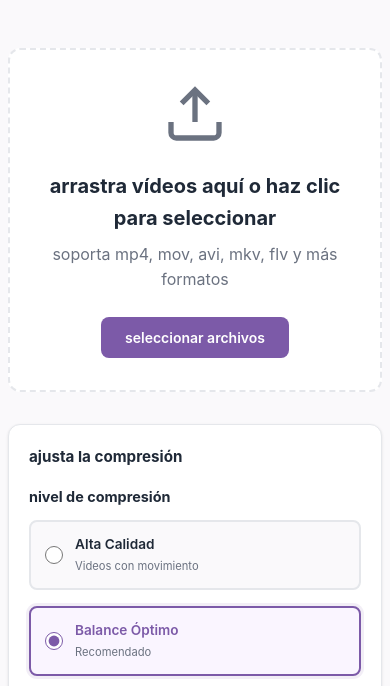
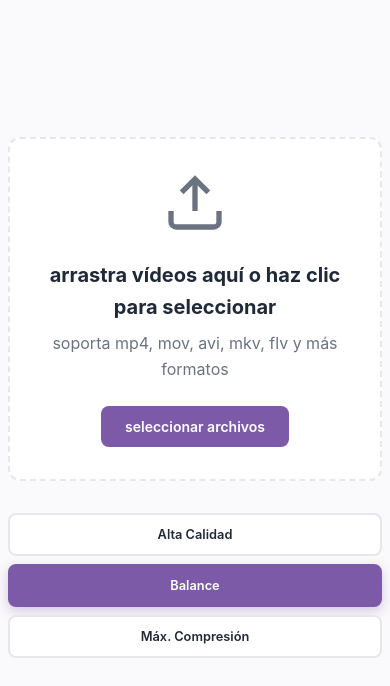
Before and after one commit to meowrhino/videoToLilVideo_DEPRECATED, a plain HTML site: page index.html in a window 390 px wide. Shown: the top 686 px of the page. Drawn offline with Linux system fonts and the light colour scheme.

Commit message:
Refactor: Simplificar interfaz a 3 botones minimalistas sin títulos ni radio buttons

```diff
--- a/index.html
+++ b/index.html
@@ -22,38 +22,10 @@
     </div>
 
     <!-- Controls -->
-    <div class="controls-panel">
-      <div class="control-card">
-        <div class="control-header">
-          <h4>ajusta la compresión</h4>
-        </div>
-        <div class="control-group">
-          <label>nivel de compresión</label>
-          <div class="quality-options">
-            <label class="quality-option">
-              <input type="radio" name="quality" value="30">
-              <span class="option-label">
-                <strong>Alta Calidad</strong>
-                <small>Videos con movimiento</small>
-              </span>
-            </label>
-            <label class="quality-option">
-              <input type="radio" name="quality" value="33" checked>
-              <span class="option-label">
-                <strong>Balance Óptimo</strong>
-                <small>Recomendado</small>
-              </span>
-            </label>
-            <label class="quality-option">
-              <input type="radio" name="quality" value="37">
-              <span class="option-label">
-                <strong>Máx. Compresión</strong>
-                <small>Videos estáticos/largos</small>
-              </span>
-            </label>
-          </div>
-        </div>
-      </div>
+    <div class="quality-buttons">
+      <button class="quality-btn" data-crf="30">Alta Calidad</button>
+      <button class="quality-btn active" data-crf="33">Balance</button>
+      <button class="quality-btn" data-crf="37">Máx. Compresión</button>
     </div>
 
     <!-- Videos Grid -->
--- a/script.js
+++ b/script.js
@@ -101,7 +101,7 @@ const videosContainer = document.getElementById('videosContainer');
 const videosList = document.getElementById('videosList');
 const videoCount = document.getElementById('videoCount');
 const downloadAllBtn = document.getElementById('downloadAllBtn');
-const qualityRadios = document.querySelectorAll('input[name="quality"]');
+const qualityButtons = document.querySelectorAll('.quality-btn');
 const uploadTitle = document.getElementById('uploadTitle');
 const uploadSubtitle = document.getElementById('uploadSubtitle');
 
@@ -953,14 +953,16 @@ function showNotification(message, type = 'info') {
   }, 3000);
 }
 
-// Actualizar CRF desde radio buttons
-function updateCRFFromRadio() {
-  const selectedRadio = document.querySelector('input[name="quality"]:checked');
-  if (selectedRadio) {
-    const crf = parseInt(selectedRadio.value);
-    state.crf = crf;
-    debugLog('[updateCRFFromRadio] CRF seleccionado:', crf);
-  }
+// Actualizar CRF desde botones
+function updateCRFFromButton(button) {
+  // Remover active de todos los botones
+  qualityButtons.forEach(btn => btn.classList.remove('active'));
+  // Agregar active al botón clickeado
+  button.classList.add('active');
+  // Actualizar CRF
+  const crf = parseInt(button.dataset.crf);
+  state.crf = crf;
+  debugLog('[updateCRFFromButton] CRF seleccionado:', crf);
 }
 
 // Event Listeners
@@ -1001,9 +1003,9 @@ downloadAllBtn.addEventListener('click', () => {
   downloadAll();
 });
 
-  // Event listeners para radio buttons
-  qualityRadios.forEach(radio => {
-    radio.addEventListener('change', updateCRFFromRadio);
+  // Event listeners para botones de calidad
+  qualityButtons.forEach(button => {
+    button.addEventListener('click', () => updateCRFFromButton(button));
   });
 
 // Inicializar
@@ -1013,8 +1015,13 @@ document.addEventListener('DOMContentLoaded', () => {
   debugLog('[INIT] Navegador:', navigator.userAgent);
   debugLog('[INIT] Soporte Worker:', typeof Worker !== 'undefined');
   debugLog('='.repeat(60));
-  // Inicializar CRF desde radio button seleccionado
-  state.crf = CONFIG.DEFAULT_CRF;
-  updateCRFFromRadio();
+  // Inicializar CRF desde botón activo
+  const activeButton = document.querySelector('.quality-btn.active');
+  if (activeButton) {
+    state.crf = parseInt(activeButton.dataset.crf);
+  } else {
+    state.crf = CONFIG.DEFAULT_CRF;
+  }
+  debugLog('[INIT] CRF inicial:', state.crf);
   loadFFmpeg();
 });
--- a/styles.css
+++ b/styles.css
@@ -156,72 +156,47 @@ body {
   color: var(--error);
 }
 
-/* Controls Panel */
-.controls-panel {
-  display: grid;
-  grid-template-columns: repeat(auto-fit, minmax(280px, 1fr));
-  gap: 1rem;
-  margin: 1rem 0 2rem;
+/* Quality Buttons */
+.quality-buttons {
+  display: flex;
+  gap: 0.75rem;
+  margin: 1.5rem 0 2rem;
+  justify-content: center;
 }
 
-.control-card {
+.quality-btn {
+  flex: 1;
+  max-width: 200px;
+  padding: 0.875rem 1.5rem;
   background: var(--card);
-  border: 1px solid var(--border);
-  border-radius: var(--radius);
-  padding: 1.25rem;
-  box-shadow: var(--shadow);
+  border: 2px solid var(--border);
+  border-radius: 8px;
+  font-size: 0.875rem;
+  font-weight: 600;
+  color: var(--text);
+  cursor: pointer;
+  transition: all 0.2s ease;
+  text-align: center;
+  font-family: inherit;
 }
 
-.control-header {
-  display: flex;
-  align-items: center;
-  justify-content: space-between;
-  margin-bottom: 1rem;
+.quality-btn:hover {
+  border-color: var(--primary);
+  background: #faf5ff;
+  transform: translateY(-1px);
 }
 
-.control-header h4 {
-  color: var(--text);
-  font-size: 0.95rem;
+.quality-btn.active {
+  background: var(--primary);
+  border-color: var(--primary);
+  color: white;
+  box-shadow: 0 4px 12px rgba(124, 90, 168, 0.3);
 }
 
-.control-group {
-  margin-bottom: 0;
-}
-
-.control-group label {
-  display: flex;
-  align-items: center;
-  justify-content: space-between;
-  font-weight: 700;
-  font-size: 0.9rem;
-  color: var(--text);
-  margin-bottom: 0.5rem;
-  gap: 0.75rem;
-}
-
-.control-row {
-  display: flex;
-  align-items: center;
-  gap: 0.75rem;
-}
-
-.control-row input[type="range"] {
-  flex: 1;
-  accent-color: var(--primary);
-}
-
-.control-value {
-  font-weight: 700;
-  color: var(--primary);
-  min-width: 60px;
-  text-align: right;
-  font-size: 0.9rem;
-}
-
-.control-help {
-  color: var(--text-muted);
-  font-size: 0.8rem;
-  margin-top: 0.35rem;
+.quality-btn.active:hover {
+  background: var(--primary-dark);
+  border-color: var(--primary-dark);
+  transform: translateY(-1px);
 }
 
 /* Videos Grid */
@@ -431,13 +406,8 @@ body {
     align-items: stretch;
   }
 
-  .control-row {
-    align-items: flex-start;
-    flex-direction: column;
-  }
-
-  .control-value {
-    min-width: 0;
+  .quality-buttons {
+    gap: 0.5rem;
   }
 
   .notification {
@@ -452,6 +422,17 @@ body {
     padding: 1rem 0.5rem;
   }
 
+  .quality-buttons {
+    flex-direction: column;
+    gap: 0.5rem;
+  }
+
+  .quality-btn {
+    max-width: none;
+    padding: 0.75rem 1rem;
+    font-size: 0.8rem;
+  }
+
   .branding-badge {
     margin: 2rem 0 1.5rem;
     font-size: 0.95rem;
@@ -461,88 +442,3 @@ body {
     padding: 1rem;
   }
 }
-/* Quality Options Radio Buttons */
-.quality-options {
-  display: flex;
-  flex-direction: column;
-  gap: 0.75rem;
-  margin-top: 0.75rem;
-}
-
-.quality-option {
-  display: flex;
-  align-items: center;
-  gap: 0.75rem;
-  padding: 0.875rem 1rem;
-  background: var(--bg);
-  border: 2px solid var(--border);
-  border-radius: 8px;
-  cursor: pointer;
-  transition: all 0.2s ease;
-}
-
-.quality-option:hover {
-  border-color: var(--primary);
-  background: #faf5ff;
-}
-
-.quality-option input[type="radio"] {
-  width: 18px;
-  height: 18px;
-  accent-color: var(--primary);
-  cursor: pointer;
-  flex-shrink: 0;
-}
-
-.quality-option input[type="radio"]:checked + .option-label {
-  color: var(--primary);
-}
-
-.quality-option:has(input[type="radio"]:checked) {
-  border-color: var(--primary);
-  background: #faf5ff;
-  box-shadow: 0 0 0 3px rgba(124, 90, 168, 0.1);
-}
-
-.option-label {
-  display: flex;
-  flex-direction: column;
-  gap: 0.15rem;
-  flex: 1;
-  cursor: pointer;
-}
-
-.option-label strong {
-  font-size: 0.9rem;
-  font-weight: 600;
-  color: var(--text);
-}
-
-.option-label small {
-  font-size: 0.75rem;
-  color: var(--text-muted);
-  font-weight: 400;
-}
-
-.quality-option:has(input[type="radio"]:checked) .option-label strong {
-  color: var(--primary);
-}
-
-/* Responsive */
-@media (max-width: 640px) {
-  .quality-options {
-    gap: 0.5rem;
-  }
-
-  .quality-option {
-    padding: 0.75rem 0.875rem;
-  }
-
-  .option-label strong {
-    font-size: 0.85rem;
-  }
-
-  .option-label small {
-    font-size: 0.7rem;
-  }
-}
```
